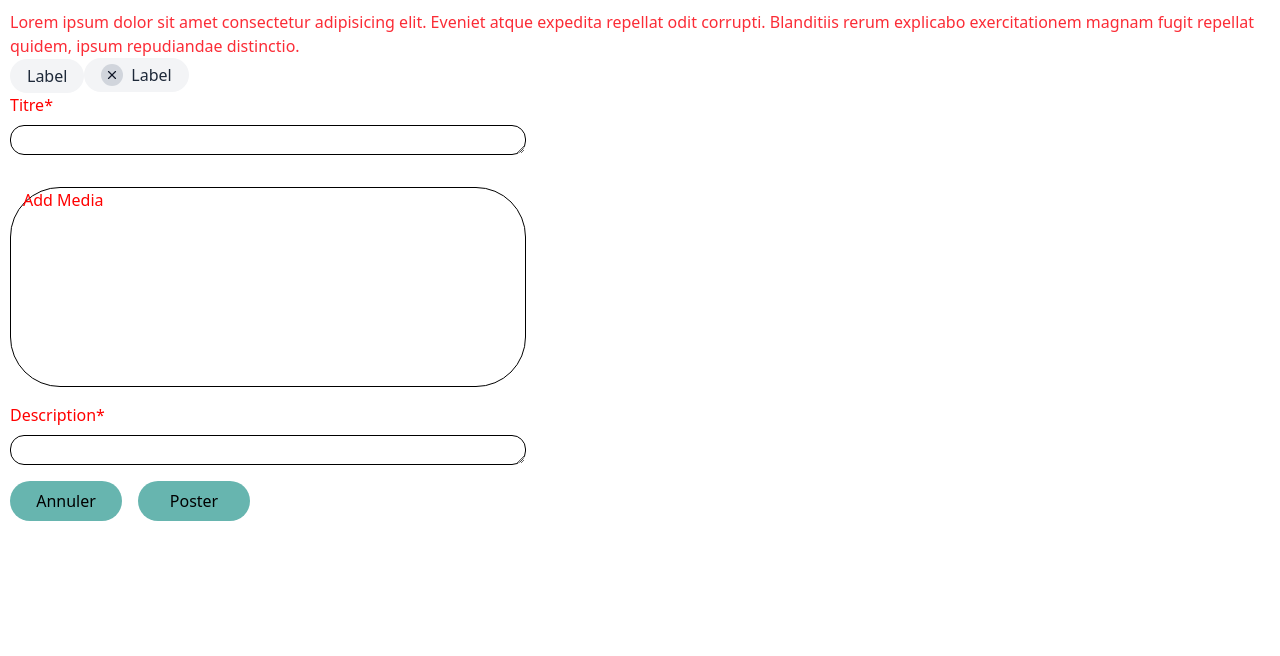
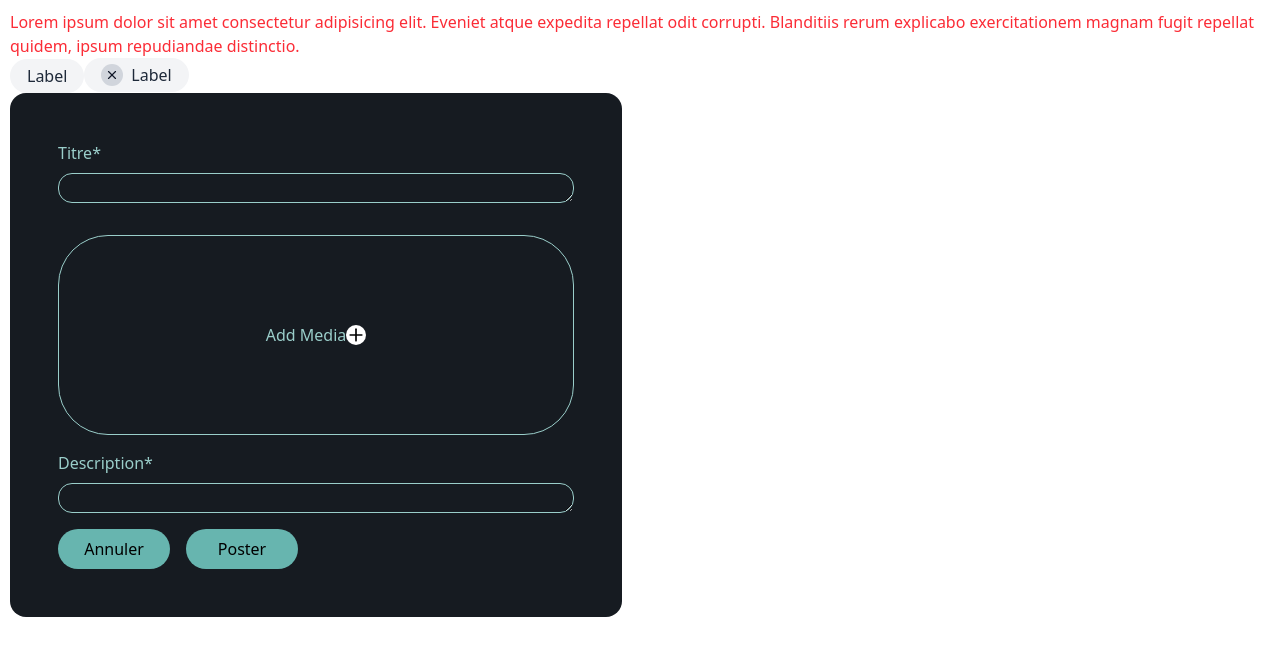
Before and after one commit to Nabibouch/reddit-front, a React (Vite) app in the folder front/: page / in a window 1280 px wide. Shown: the top 656 px of the page. Built offline with nearby package versions, Linux system fonts and the light colour scheme; the HTML template or start-up script is replaced by a standard one; a web font is replaced by a local one.

Commit message:
post quasi fini

```diff
--- a/front/src/component/Input with label/Input.jsx
+++ b/front/src/component/Input with label/Input.jsx
@@ -9,9 +9,10 @@ const Input = ({titre, required=false}) => {
 
     return(
         <div className="flex flex-col gap-2">
-            <h2>{titre}{requiredOrNot()}</h2>
+            <h2 className="text-[#9ACECA]">{titre}{requiredOrNot()}</h2>
             {/* <input type="text" className="w-[516px] border border-white px-2 rounded-[14px]" /> */}
-            <textarea className="w-[516px] border border-black px-3 rounded-[14px] h-[30px]" name="text" id="text"></textarea>
+            <textarea className="w-[516px] border border-[#9ACECA] px-3 rounded-[14px] h-[30px]" name="text" id="text"></textarea>
+
         </div>
     )
 }
--- a/front/src/component/Post/CreatePost.jsx
+++ b/front/src/component/Post/CreatePost.jsx
@@ -2,16 +2,21 @@ import { useState } from 'react'
 import requiredOrNot from '../Input with label/Input'
 import PrimaryButton from '../Button/PrimaryButton'
 import Input from '../Input with label/Input'
+import { Plus } from 'lucide-react'
 
 export default function CreatePost() {
     return (
-        <div className='flex flex-col gap-4'>
+        <div className="bg-[#161B21] p-6 rounded-2xl w-fit">
+            <div className='flex flex-col gap-4 p-6 rounded-2xl'>
                 {/* Titre */}
                  <Input titre="Titre" required={true} />
                     <div className='flex flex-col gap-2'> </div>
 
-            <div className='w-[516px] border border-black px-3 rounded-[50px] h-[200px]'>
-                 <h2>Add Media</h2>
+                <div className='w-[516px] border border-[#9ACECA] px-3 rounded-[50px] h-[200px] flex items-center justify-center'>
+                    <h2 className="text-[#9ACECA]">Add Media</h2>
+                    <div className="w-5 h-5 rounded-full bg-white flex items-center justify-center cursor-pointer">
+                        < Plus className="text-black w-5 h-5" />
+                    </div>
                 </div>
 
                 <Input titre="Description" required={true} />
@@ -25,5 +30,6 @@ export default function CreatePost() {
                     <PrimaryButton title="Poster" />
                 </div>
             </div>
+        </div>
     )
 }
```
Lines whose indentation alone changed are shown as unchanged.
